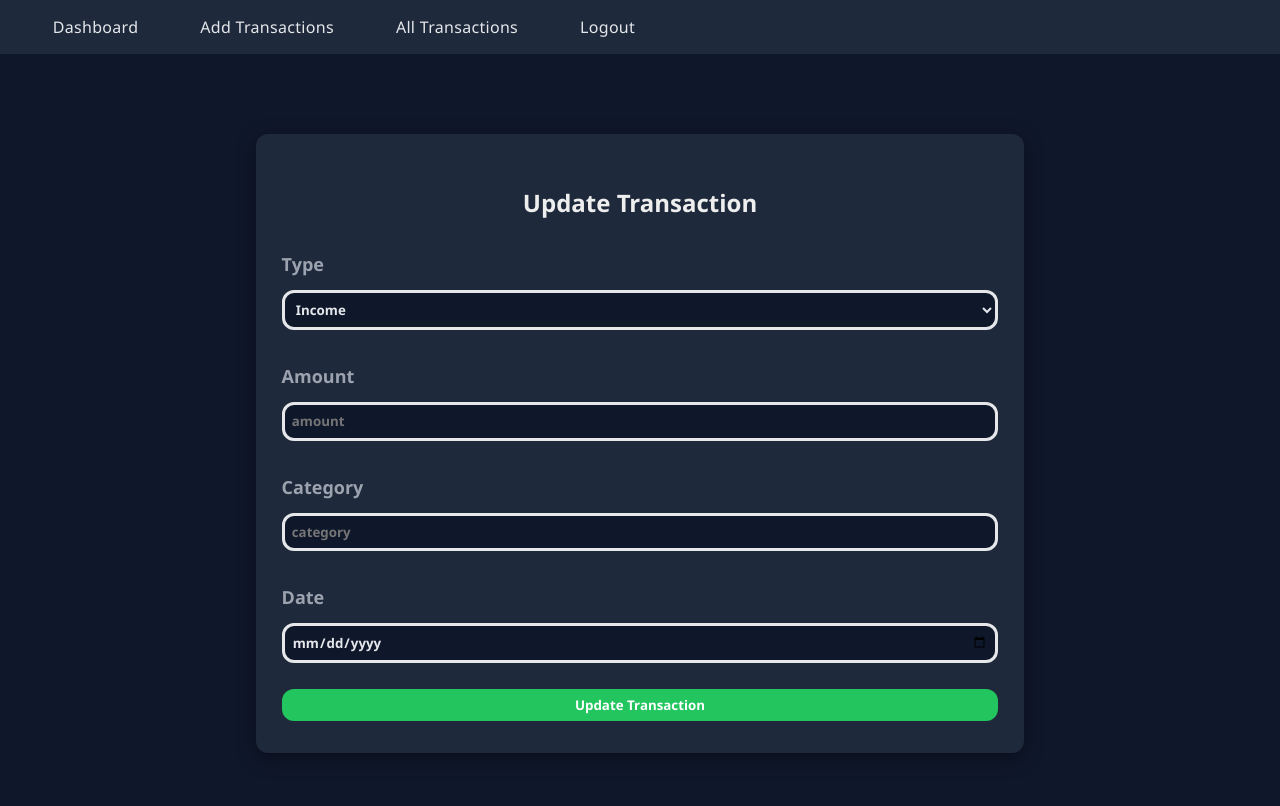
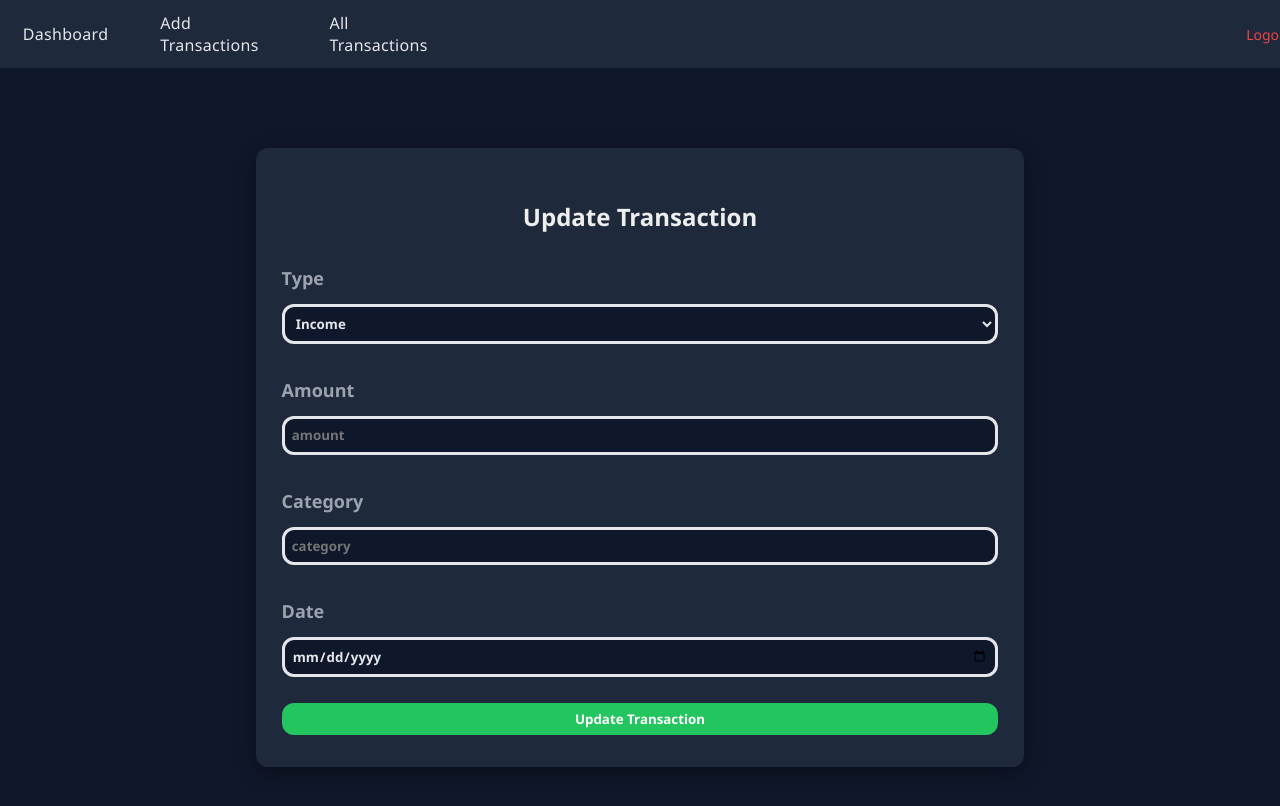
Before and after one commit to Atharv-Gujar123/Personal-Finance-Tracker-Project, a React (Vite) app in the folder react_project/: page /Update/1 in a window 1280 px wide. Shown: the top 806 px of the page. Built offline with nearby package versions, Linux system fonts and the light colour scheme; no server answers; sample sign-in values are in the browser's storage.

Commit message:
fixed navbar ui

```diff
--- a/react_project/src/components/Add.css
+++ b/react_project/src/components/Add.css
@@ -1,5 +1,10 @@
 input[type="number"]::-webkit-inner-spin-button{
     -webkit-appearance: none;
+}
+input:-webkit-autofill{
+    -webkit-box-shadow: 0 0 0 1000px transparent;
+    -webkit-text-fill-color: #eee;
+    transition: background-color 5000s ease-in-out 0s;
 }
 .form-container{
     display: flex;
--- a/react_project/src/components/Dashboard.jsx
+++ b/react_project/src/components/Dashboard.jsx
@@ -70,7 +70,7 @@ A
   }, {});
   return (
     <>
-      <h1 className="heading">Welcome to the Dashboard, {name} !</h1>
+      <h1 className="heading">Welcome {name} !</h1>
       <div className="dashboard-cards">
         <div className="card">
           <span className="label">Income</span>
--- a/react_project/src/components/Login.css
+++ b/react_project/src/components/Login.css
@@ -1,3 +1,8 @@
+input:-webkit-autofill{
+    -webkit-box-shadow: 0 0 0 1000px transparent;
+    -webkit-text-fill-color: #eee;
+    transition: background-color 5000s ease-in-out 0s;
+}
 .login-page{
     height: 100vh;
     background-color: #0f172a;
--- a/react_project/src/components/Navbar.css
+++ b/react_project/src/components/Navbar.css
@@ -5,7 +5,7 @@ body{
 .nav{
     background-color: #1e293b;
     display: flex;
-    flex-direction: column;
+    align-items: center;
     padding: 0 1vw;
     width: 100%;
     margin: 0;
@@ -13,9 +13,26 @@ body{
 .Navbar{
     list-style: none;
     display: flex;
-    justify-content: flex-start;
-    gap: 5%;
+    align-items: center;
+    width: 100%;
+    margin: 0;
+    padding: 0;
+    gap: 2rem;
 
+}
+.logout{
+    margin-left: 60%;
+}
+.logout #link{
+    text-decoration: none;
+    color: #ef4444;
+    font-weight: 500;
+    font-size: 14px;
+    transition: 0.2s;
+}
+#link:hover{
+    color: #f87171;
+    text-decoration: underline;
 }
 .nav-link{
     font-family: 'Segoe UI', Tahoma, Geneva, Verdana, sans-serif;
@@ -23,6 +40,8 @@ body{
     color: #e5e7eb;
     font-size: 16px;
     font-weight: 500;
+    padding: 12px 10px;
+    display: block;
     letter-spacing: 0.3px;
 }
 .nav-link:hover{
--- a/react_project/src/components/Navbar.jsx
+++ b/react_project/src/components/Navbar.jsx
@@ -11,7 +11,7 @@ export const Navbar = () => {
             <li><Link to = "/dashboard" className='nav-link'>Dashboard</Link></li>
             <li><Link to = "/add" className = 'nav-link'>Add Transactions</Link></li>
             <li><Link to = "/Transactions" className='nav-link'>All Transactions</Link></li>
-            <li onClick={handleClick}><Link to = "/" className='nav-link'>Logout</Link></li>
+            <li onClick={handleClick} className='logout'><Link to = "/" id = "link">Logout</Link></li>
         </ul>
         </div>
     )
```
